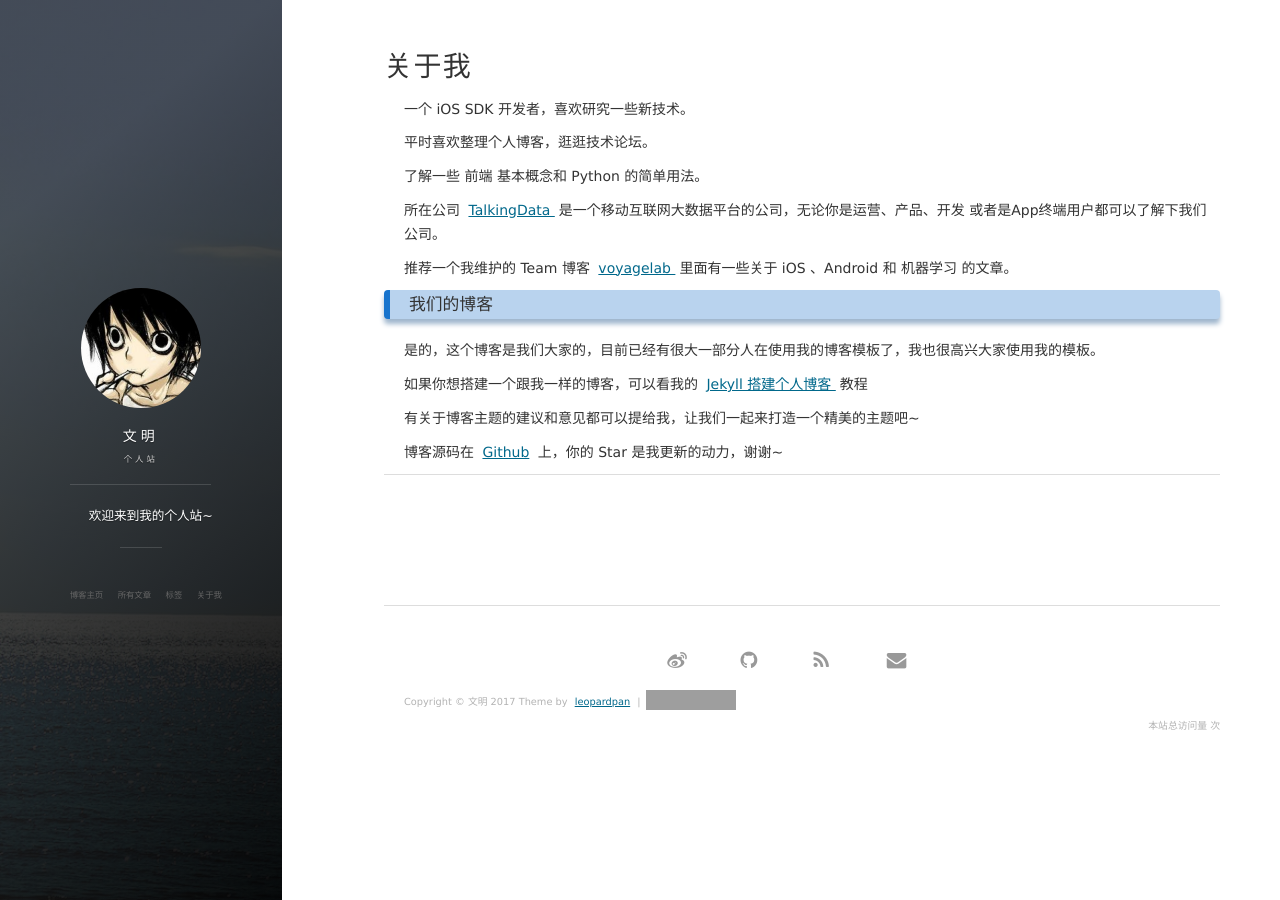
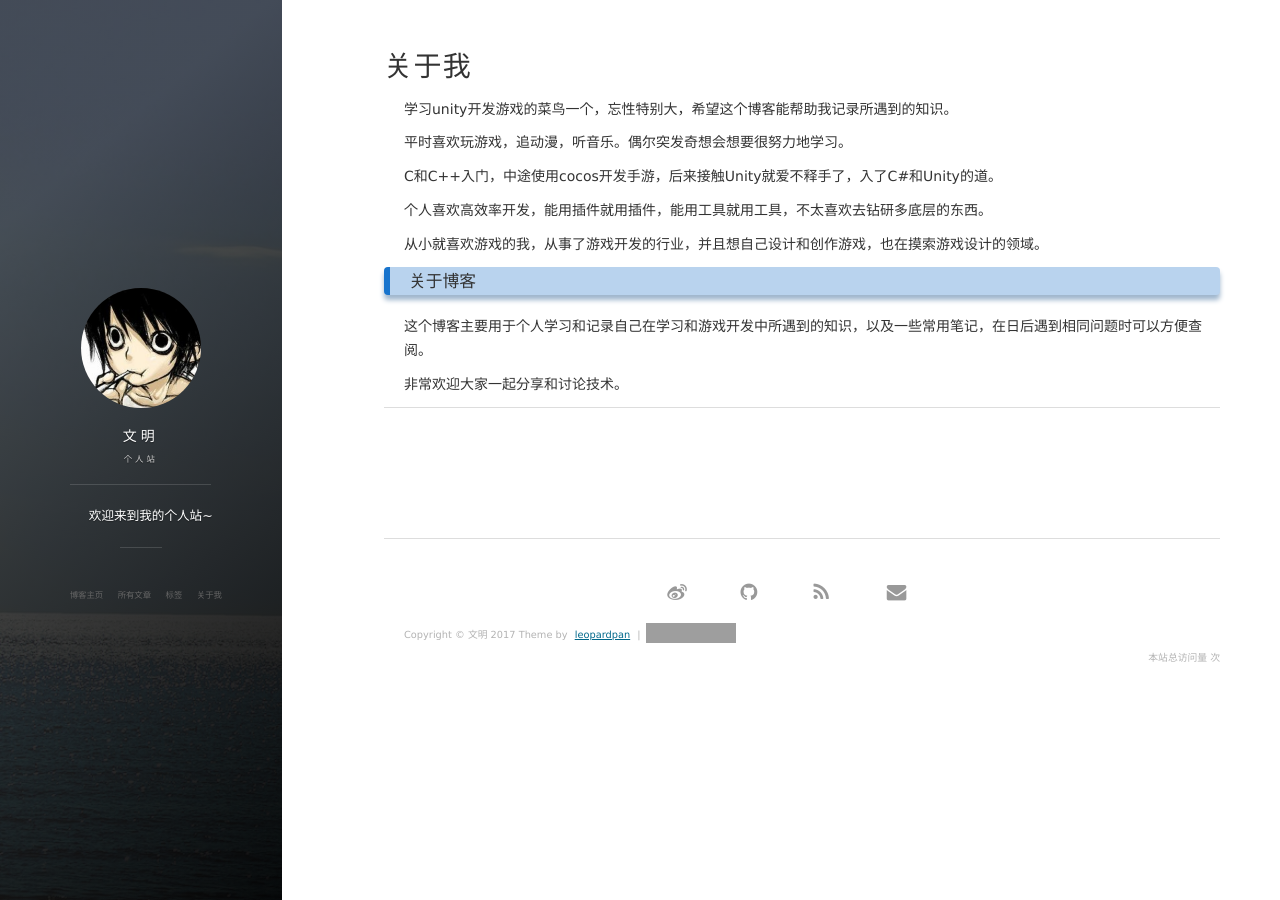
Before and after one commit to 793828490/793828490.github.io, a Jekyll site: the page built from about.md, in a window 1280 px wide. Built offline with Jekyll 4.4.1, drawn with Linux system fonts in a browser that asks for light colours; nearby versions of some CDN libraries; comment, search, counter and statistics services are not loaded; grey boxes are pictures that could not be loaded.

Commit message:
更新个人资料

```diff
--- a/about.md
+++ b/about.md
@@ -3,43 +3,21 @@ layout: page
 title: 关于我
 ---
 
-一个 iOS SDK 开发者，喜欢研究一些新技术。
+学习unity开发游戏的菜鸟一个，忘性特别大，希望这个博客能帮助我记录所遇到的知识。
 <p>
-平时喜欢整理个人博客，逛逛技术论坛。
+平时喜欢玩游戏，追动漫，听音乐。偶尔突发奇想会想要很努力地学习。
 <p>
-了解一些 前端 基本概念和 Python 的简单用法。
+C和C++入门，中途使用cocos开发手游，后来接触Unity就爱不释手了，入了C#和Unity的道。
+<p>
+个人喜欢高效率开发，能用插件就用插件，能用工具就用工具，不太喜欢去钻研多底层的东西。
+<p>
+从小就喜欢游戏的我，从事了游戏开发的行业，并且想自己设计和创作游戏，也在摸索游戏设计的领域。
+<p>
+<h3> 关于博客 </h3>
 
 <p>
-
-所在公司
-<a target="_blank" href="https://www.talkingdata.com/"> TalkingData </a>
-是一个移动互联网大数据平台的公司，无论你是运营、产品、开发 或者是App终端用户都可以了解下我们公司。
+这个博客主要用于个人学习和记录自己在学习和游戏开发中所遇到的知识，以及一些常用笔记，在日后遇到相同问题时可以方便查阅。
 <p>
-
-推荐一个我维护的 Team 博客
-<a target="_blank" href="http://talkingdata.me/"> voyagelab </a>
-里面有一些关于 iOS 、Android 和 机器学习 的文章。
-
-<p>
-
-<h3> 我们的博客 </h3>
-
-<p>
-
-是的，这个博客是我们大家的，目前已经有很大一部分人在使用我的博客模板了，我也很高兴大家使用我的模板。
-
-<p>
-
-如果你想搭建一个跟我一样的博客，可以看我的
-<a href="/2016/10/jekyll_tutorials1/"> Jekyll 搭建个人博客 </a>
-教程
-
-<p>
-
-有关于博客主题的建议和意见都可以提给我，让我们一起来打造一个精美的主题吧~
-
-<p>
-
-博客源码在 <a target="_blank" href='https://github.com/leopardpan/leopardpan.github.io/'>Github</a> 上，你的 Star 是我更新的动力，谢谢~
+非常欢迎大家一起分享和讨论技术。
 
 {% include comments.html %}
```
